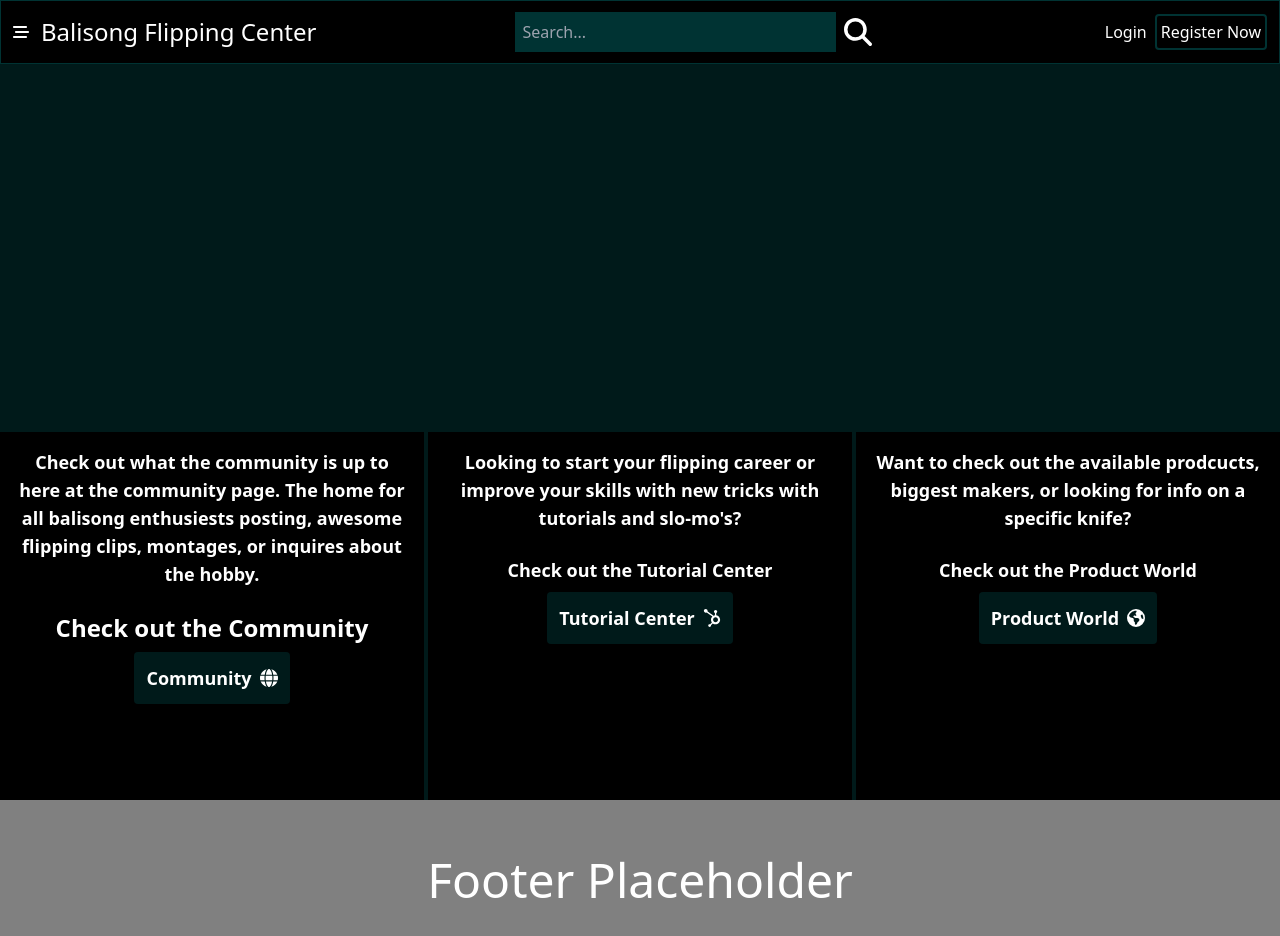
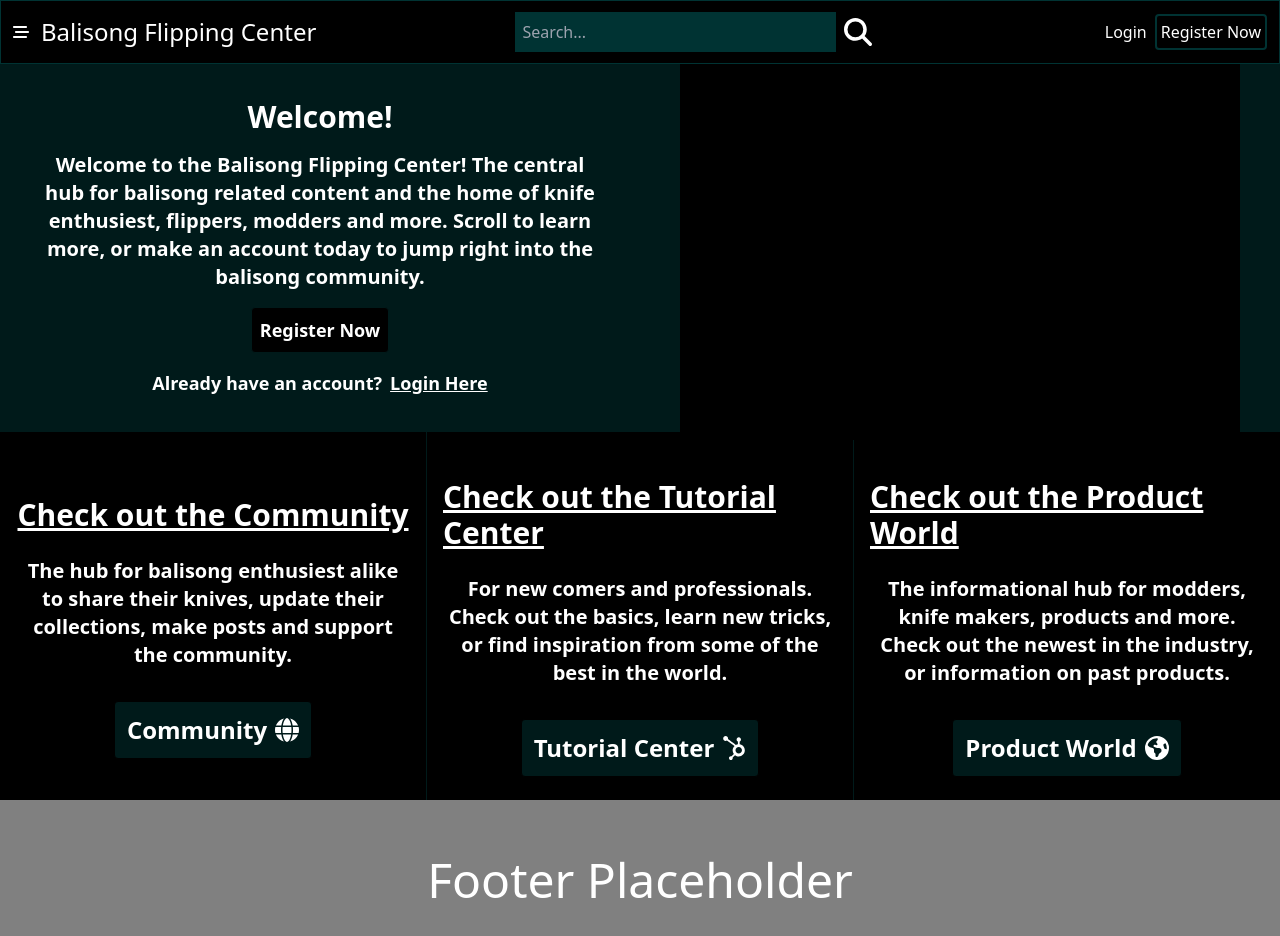
Before and after one commit to BalisongFlippingHub/BalisongFlippingHubWeb, a React (Vite) app in the folder BalisongFlippingHubWeb/: page / in a window 1280 px wide. Shown: the top 936 px of the page. Built offline with nearby package versions, Linux system fonts and the light colour scheme.

Commit message:
updated home page

```diff
--- a/BalisongFlippingHubWeb/src/pages/HomePage.tsx
+++ b/BalisongFlippingHubWeb/src/pages/HomePage.tsx
@@ -9,58 +9,101 @@ const HomePage = () => {
 
   return (
     <>
-      <section className="h-screen text-lg font-semibold pt-[64px] lg:pl-[192px] flex flex-col relative">
+      <section className="md:h-screen xsm:h-auto text-lg font-semibold pt-[64px] lg:pl-[192px] flex flex-col relative">
+        <div className="w-full md:h-1/2 xsm:h-auto flex md:flex-row xsm:flex-col-reverse">
+          <div className="md:w-1/2 xsm:w-full flex justify-center items-center p-10">
+            <div className="flex flex-col items-center gap-4">
+              <h4 className="text-3xl font-bold">Welcome!</h4>
 
+              <p className="text-xl text-center">
+                Welcome to the Balisong Flipping Center! The central hub for
+                balisong related content and the home of knife enthusiest,
+                flippers, modders and more. Scroll to learn more, or make an
+                account today to jump right into the balisong community.
+              </p>
 
-        <div className="w-full h-1/2"></div>
+              <button
+                type="button"
+                onClick={() => navigate("/register")}
+                className="p-2 rounded bg-black hover:bg-shadow-green-offset hover:border hover:border-white border border-shadow-green"
+              >
+                Register Now
+              </button>
 
-        <div className="w-full flex h-1/2 gap-1">
-          <div className="w-1/3 p-4 flex flex-col items-center bg-black">
-            <p className="text-center">
-              Check out what the community is up to here at the community page. The home for all balisong enthusiests posting, awesome flipping clips, montages, or inquires about the hobby.
+              <div className="flex gap-2 items-center">
+                <p>Already have an account?</p>
+                <button
+                  type="button"
+                  onClick={() => navigate("/login")}
+                  className="underline hover:text-blue"
+                >
+                  Login Here
+                </button>
+              </div>
+            </div>
+          </div>
+
+          <div className="md:w-1/2 xsm:w-full md:p-10 xsm:p-0 flex items-center justify-center">
+            <HomePageCaurosel />
+          </div>
+        </div>
+
+        <div className="w-full flex xsm:flex-col md:flex-row md:h-1/2 xsm:h-auto gap-[1px]">
+          {/*Community Page Info Display*/}
+          <div className="md:w-1/3 xsm:w-full p-4 flex flex-col gap-6 items-center justify-center bg-black">
+            <h3 className="mt-6 font-bold text-3xl underline">
+              Check out the Community
+            </h3>
+
+            <p className="text-center text-xl">
+              The hub for balisong enthusiest alike to share their knives,
+              update their collections, make posts and support the community.
             </p>
 
-            <h3 className="mt-6 font-semibold text-2xl">
-            Check out the Community
-            </h3>
-
             <button
-            onClick={() => navigate("/community")}
-            className="bg-shadow-green p-3 rounded mt-2 hover:bg-shadow-green-offset"
+              onClick={() => navigate("/community")}
+              className="bg-shadow-green p-3 rounded mt-2 hover:bg-shadow-green-offset hover:border border border-black hover:border-white text-2xl font-bold"
             >
-            Community
-            <FontAwesomeIcon icon={faGlobe} className="ml-2" />
+              Community
+              <FontAwesomeIcon icon={faGlobe} className="ml-2" />
             </button>
           </div>
 
-          <div className="w-1/3 flex flex-col items-center p-4 bg-black">
-            <p className="text-center">
-              Looking to start your flipping career or improve your skills
-              with new tricks with tutorials and slo-mo's?
-            </p>
-            <h3 className="mt-6 font-semibold text-lg">
+          {/*Tutorial Center Info Display*/}
+          <div className="md:w-1/3 xsm:w-full p-4 flex flex-col gap-6 items-center justify-center bg-black">
+            <h3 className="mt-6 font-bold text-3xl underline">
               Check out the Tutorial Center
             </h3>
+
+            <p className="text-center text-xl">
+              For new comers and professionals. Check out the basics, learn new
+              tricks, or find inspiration from some of the best in the world.
+            </p>
+
             <button
               onClick={() => navigate("/tutorial-center")}
-              className="bg-shadow-green p-3 rounded mt-2 hover:bg-shadow-green-offset"
+              className="bg-shadow-green p-3 rounded mt-2 hover:bg-shadow-green-offset hover:border border border-black hover:border-white text-2xl font-bold"
             >
               Tutorial Center
               <FontAwesomeIcon icon={faHubspot} className="ml-2" />
             </button>
           </div>
 
-          <div className="w-1/3 flex flex-col items-center p-4 bg-black">
-            <p className="text-center">
-              Want to check out the available prodcucts, biggest makers, or
-              looking for info on a specific knife?{" "}
-            </p>
-            <h3 className="mt-6 font-semibold text-lg">
+          {/*Product World Info Display*/}
+          <div className="md:w-1/3 xsm:w-full p-4 flex flex-col gap-6 items-center justify-center bg-black">
+            <h3 className="mt-6 font-bold text-3xl underline">
               Check out the Product World
             </h3>
+
+            <p className="text-center text-xl">
+              The informational hub for modders, knife makers, products and
+              more. Check out the newest in the industry, or information on past
+              products.
+            </p>
+
             <button
               onClick={() => navigate("/product-world")}
-              className="bg-shadow-green p-3 rounded mt-2 hover:bg-shadow-green-offset"
+              className="bg-shadow-green p-3 rounded mt-2 hover:bg-shadow-green-offset hover:border border border-black hover:border-white text-2xl font-bold"
             >
               Product World
               <FontAwesomeIcon icon={faEarthAmericas} className="ml-2" />
```
